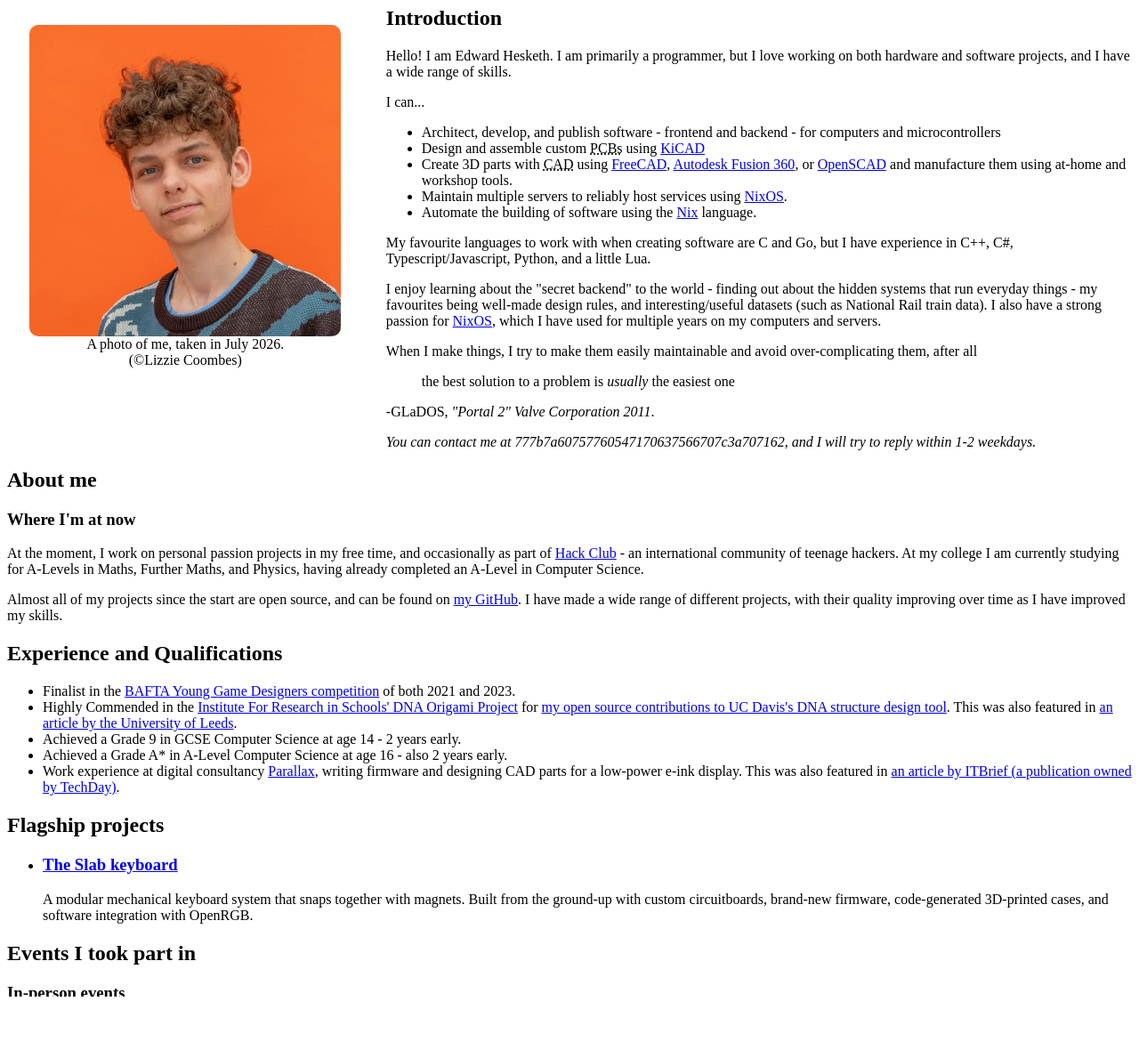
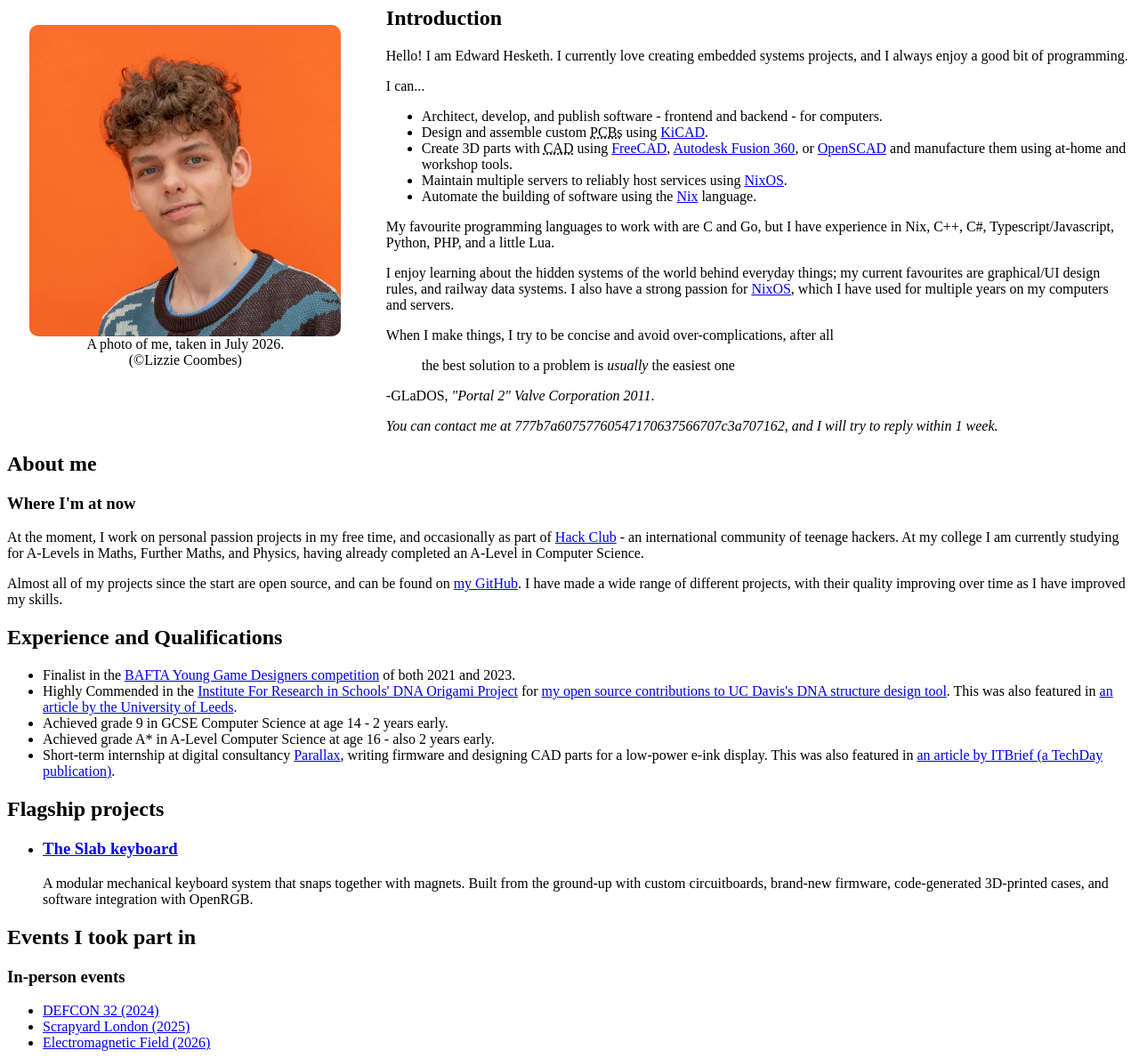
Before and after one commit to headblockhead/edwardh.dev, a plain HTML site: page index.html in a window 1280 px wide. Shown: the part 151-1340 px from the top of the page at 89% size. Drawn offline with Linux system fonts and the light colour scheme.

Commit message:
wip: update index.html

```diff
--- a/index.html
+++ b/index.html
@@ -1,4 +1,3 @@
-
 <!--
     title: Edward Hesketh
     description: My homepage.
@@ -26,19 +25,18 @@
     </figure>
     <div style="flex: 1; min-width: 55%">
         <h2>Introduction</h2>
-        <p> Hello! I am Edward Hesketh. I am primarily a programmer, but I love working on both hardware and software projects, and I have a wide range of skills. </p>
+        <p>Hello! I am Edward Hesketh. I currently love creating embedded systems projects, and I always enjoy a good bit of programming.</p>
         <p>I can...</p>
         <ul>
-            <li> Architect, develop, and publish software - frontend and backend - for computers and microcontrollers </li>
-            <li> Design and assemble custom <abbr title="Printed Circuit Boards">PCBs</abbr> using <a href="https://kicad.org">KiCAD</a>
-            </li>
-            <li> Create 3D parts with <abbr title="Computer Aided Design">CAD</abbr> using <a href="https://freecad.org">FreeCAD</a>, <a href="https://www.autodesk.com/campaigns/fusion-360">Autodesk Fusion 360</a>, or <a href="https://openscad.org/">OpenSCAD</a> and manufacture them using at-home and workshop tools. </li>
-            <li>Maintain multiple servers to reliably host services using <a href="https://nixos.org">NixOS</a>. </li>
-            <li>Automate the building of software using the <a href="https://nixos.org">Nix</a> language. </li>
+            <li>Architect, develop, and publish software - frontend and backend - for computers.</li>
+            <li>Design and assemble custom <abbr title="Printed Circuit Boards">PCBs</abbr> using <a href="https://kicad.org">KiCAD</a>.</li>
+            <li>Create 3D parts with <abbr title="Computer Aided Design">CAD</abbr> using <a href="https://freecad.org">FreeCAD</a>, <a href="https://www.autodesk.com/campaigns/fusion-360">Autodesk Fusion 360</a>, or <a href="https://openscad.org/">OpenSCAD</a> and manufacture them using at-home and workshop tools.</li>
+            <li>Maintain multiple servers to reliably host services using <a href="https://nixos.org">NixOS</a>.</li>
+            <li>Automate the building of software using the <a href="https://nixos.org">Nix</a> language.</li>
         </ul>
-        <p> My favourite languages to work with when creating software are C and Go, but I have experience in C&#8288;+&#8288;+, C&#8288;#, Typescript/Javascript, Python, and a little Lua. </p>
-        <p> I enjoy learning about the "secret backend" to the world - finding out about the hidden systems that run everyday things - my favourites being well-made design rules, and interesting/useful datasets (such as National Rail train data). I also have a strong passion for <a href="https://nixos.org">NixOS</a>, which I have used for multiple years on my computers and servers. </p>
-        <p>When I make things, I try to make them easily maintainable and avoid over-complicating them, after all</p>
+        <p>My favourite programming languages to work with are C and Go, but I have experience in Nix, C&#8288;+&#8288;+, C&#8288;#, Typescript/Javascript, Python, PHP, and a little Lua.</p>
+        <p>I enjoy learning about the hidden systems of the world behind everyday things; my current favourites are graphical/UI design rules, and railway data systems. I also have a strong passion for <a href="https://nixos.org">NixOS</a>, which I have used for multiple years on my computers and servers.</p>
+        <p>When I make things, I try to be concise and avoid over-complications, after all</p>
         <blockquote>
             <p>the best solution to a problem is <em>usually</em> the easiest one </p>
         </blockquote>
@@ -66,10 +64,10 @@
             </style>
             <div style="padding: 8px" class="email-noscript">
                 <strong>Sorry, it looks like you have Javascript disabled!</strong>
-                <br /> My email requires Javascript to view to prevent it from being scraped by bots. Please excuse the broken text below!
+                <br/>My email requires Javascript to view to prevent it from being scraped by internet robots. Please excuse the broken text below!
             </div>
         </noscript>
-        <address> You can contact me at <a class="email">777b7a60757760547170637566707c3a707162</a>, and I will try to reply within 1-2 weekdays. </address>
+        <address>You can contact me at <a class="email">777b7a60757760547170637566707c3a707162</a>, and I will try to reply within 1 week.</address>
     </div>
 </div>
 <h2>About me</h2>
@@ -79,11 +77,11 @@
 <p> Almost all of my projects since the start are open source, and can be found on <a href="https://github.com/headblockhead">my GitHub</a>. I have made a wide range of different projects, with their quality improving over time as I have improved my skills. </p>
 <h2>Experience and Qualifications</h2>
 <ul>
-    <li> Finalist in the <a href="https://www.bafta.org/supporting-talent/young-game-designers">BAFTA Young Game Designers competition</a> of both 2021 and 2023. </li>
-    <li> Highly Commended in the <a href="https://researchinschools.org/projects/dna-origami/">Institute For Research in Schools' DNA Origami Project</a> for <a href="https://github.com/UC-Davis-molecular-computing/scadnano/pull/852">my open source contributions to UC Davis's DNA structure design tool</a>. This was also featured in <a href="https://www.leeds.ac.uk/news-science/news/article/5289/scientists-of-the-future-welcomed-at-state-of-the-art-research-centre">an article by the University of Leeds</a>. </li>
-    <li>Achieved a Grade 9 in GCSE Computer Science at age 14 - 2 years early.</li>
-    <li>Achieved a Grade A* in A-Level Computer Science at age 16 - also 2 years early.</li>
-    <li> Work experience at digital consultancy <a href="https://parall.ax">Parallax</a>, writing firmware and designing CAD parts for a low-power e-ink display. This was also featured in <a href="https://itbrief.co.uk/story/leeds-consultancy-hires-16-year-old-for-qr-code-project">an article by ITBrief (a publication owned by TechDay)</a>. </li>
+    <li>Finalist in the <a href="https://www.bafta.org/supporting-talent/young-game-designers">BAFTA Young Game Designers competition</a> of both 2021 and 2023. </li>
+    <li>Highly Commended in the <a href="https://researchinschools.org/projects/dna-origami/">Institute For Research in Schools' DNA Origami Project</a> for <a href="https://github.com/UC-Davis-molecular-computing/scadnano/pull/852">my open source contributions to UC Davis's DNA structure design tool</a>. This was also featured in <a href="https://www.leeds.ac.uk/news-science/news/article/5289/scientists-of-the-future-welcomed-at-state-of-the-art-research-centre">an article by the University of Leeds</a>. </li>
+    <li>Achieved grade 9 in GCSE Computer Science at age 14 - 2 years early.</li>
+    <li>Achieved grade A* in A-Level Computer Science at age 16 - also 2 years early.</li>
+    <li>Short-term internship at digital consultancy <a href="https://parall.ax">Parallax</a>, writing firmware and designing CAD parts for a low-power e-ink display. This was also featured in <a href="https://itbrief.co.uk/story/leeds-consultancy-hires-16-year-old-for-qr-code-project">an article by ITBrief (a TechDay publication)</a>.</li>
 </ul>
 <h2>Flagship projects</h2>
 <ul>
```
